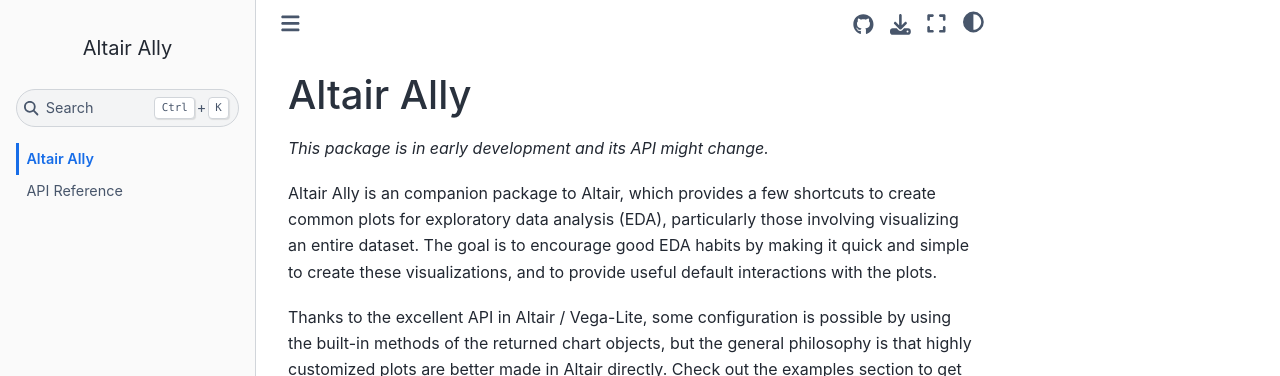
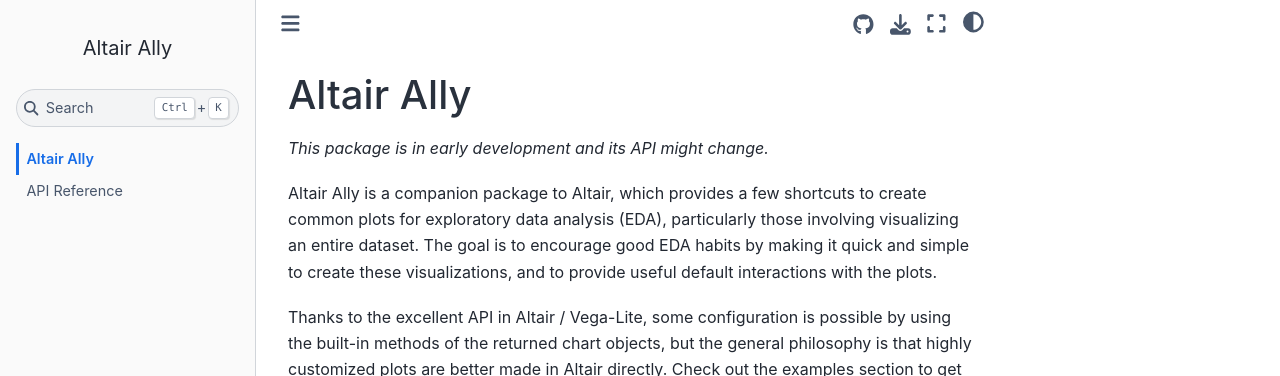
Before and after one commit to vega/altair_ally, a Jupyter Book: the page built from doc/intro.md, in a window 1280 px wide. Shown: the top 376 px of the page. Built offline with Jupyter Book 1.0.4 settings and Sphinx 7.4.7 and the Sphinx Book theme 1.1.4, drawn with Linux system fonts in a browser that asks for light colours; pages that are not in the unit, such as notebooks, are missing from menus.

Commit message:
Fix typo

```diff
--- a/doc/intro.md
+++ b/doc/intro.md
@@ -2,7 +2,7 @@
 
 *This package is in early development and its API might change.*
 
-Altair Ally is an companion package to Altair,
+Altair Ally is a companion package to Altair,
 which provides a few shortcuts to create common plots
 for exploratory data analysis (EDA),
 particularly those involving visualizing an entire dataset.
--- a/setup.py
+++ b/setup.py
@@ -12,7 +12,7 @@
     license='BSD-3',
     version='0.1.0',
     description='''
-        Altair Ally is an companion package to Altair, which provides a few shortcuts to create common plots for exploratory data analysis, particularly those involving visualization of an entire dataset.''',
+        Altair Ally is a companion package to Altair, which provides shortcuts to create common plots for exploratory data analysis, particularly those involving visualization of an entire dataset.''',
     # Include readme in markdown format, GFM markdown style by default
     long_description=open('README.md').read(),
     long_description_content_type='text/markdown'
```
Also changed, not shown: README.md (+1 -1 lines).
